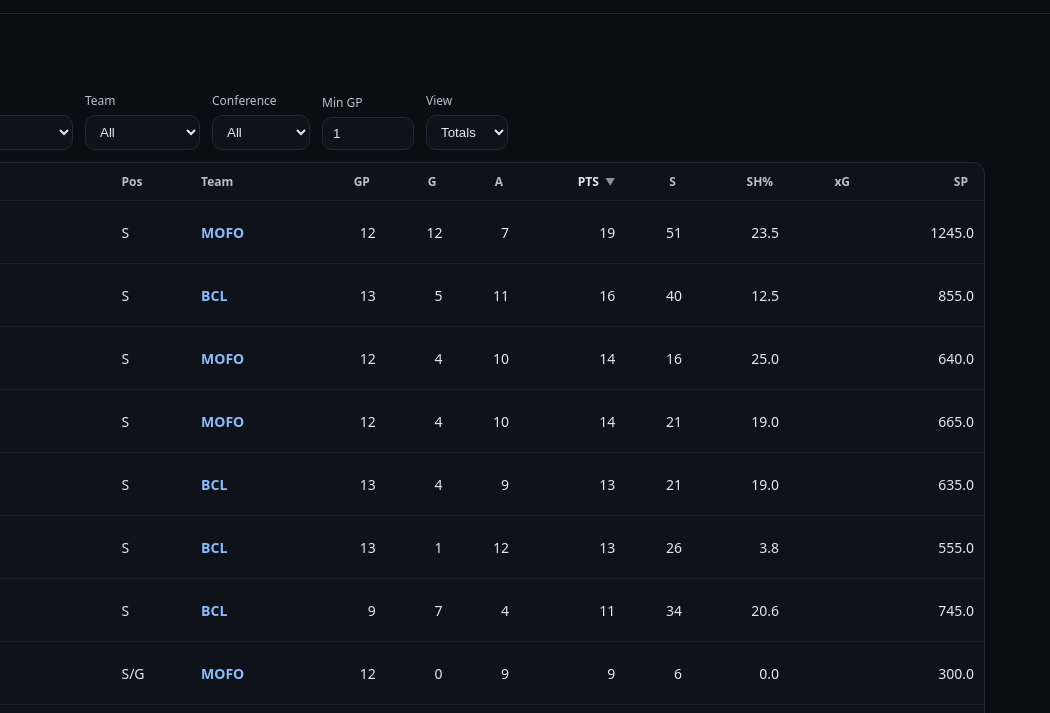
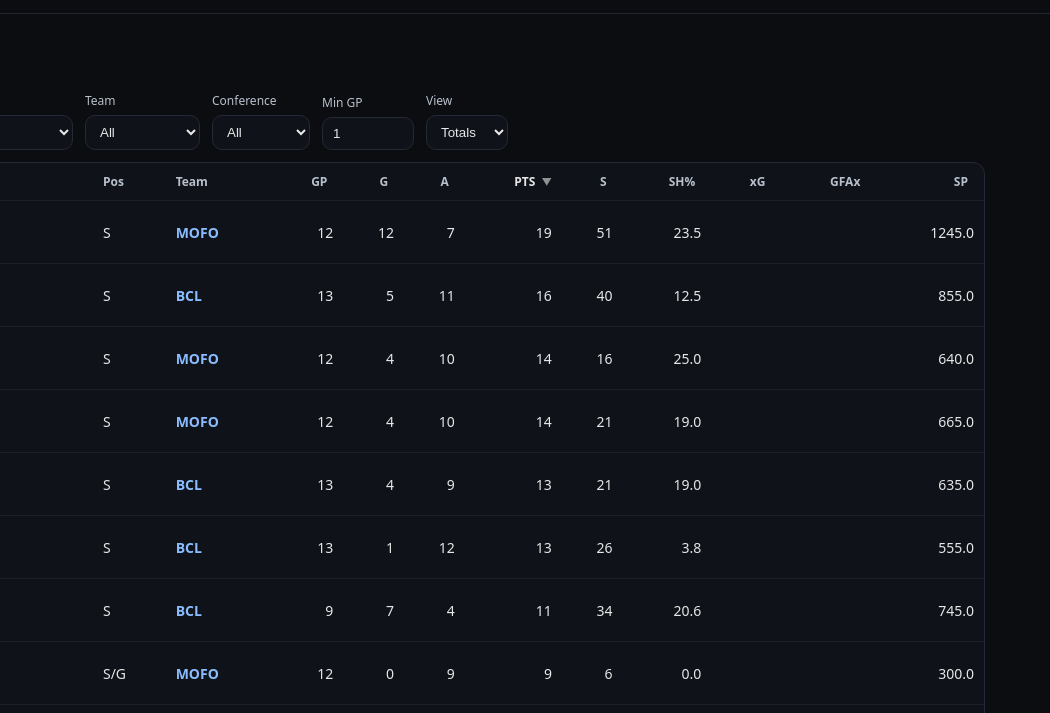
Before and after one commit to SundinWCPL/WCPL, a website: page pages/players.html in a window 1280 px wide. Shown: the part 79-792 px from the top of the page, 230-1280 px from the left. Drawn offline with Linux system fonts and the light colour scheme.

Commit message:
Addex GFAx

```diff
--- a/js/players.js
+++ b/js/players.js
@@ -275,6 +275,9 @@ const sp = toNumMaybe(p.sp);
 const xg = toNumMaybe(p.xG);
 const xgDisp = valueMaybePer15(xg, p, "SKATER", advOn, rateMode);
 
+const gfax = (xg != null) ? (g - xg) : null;
+const gfaxDisp = valueMaybePer15(gfax, p, "SKATER", advOn, rateMode);
+
 const ptsDisp  = valueMaybePer15(pts, p, "SKATER", advOn, rateMode);
 const shotsDisp= valueMaybePer15(shots, p, "SKATER", advOn, rateMode);
 const hitsDisp = valueMaybePer15(toIntMaybe(p.hits), p, "SKATER", advOn, rateMode);
@@ -345,6 +348,9 @@ possDisp,
 
 xg,
 xgDisp,
+
+gfax,
+gfaxDisp,
 
 sp,
 spDisp,
@@ -481,6 +487,7 @@ tr.appendChild(tdNumMaybe(r.possDisp, isPer15 ? 1 : 1, true));
   }
 
 tr.appendChild(tdNumMaybe(r.xgDisp, 2));                 // always 2 dp
+tr.appendChild(tdNumMaybe(r.gfaxDisp, 2));
 tr.appendChild(tdNumMaybe(r.spDisp, isPer15 ? 2 : 1));
 }
 
@@ -498,7 +505,7 @@ function isSortKeyAllowedForMode(key, mode) {
     return ["GPG", "SA", "GA", "SV", "SVP", "GAA", "W", "SO", "XGA", "GSAX", "SP"].includes(key);
   }
 
-  return ["GPS", "G", "A", "PTS", "S", "SH", "HIT", "TA", "TO", "POSS", "XG", "SP"].includes(key);
+  return ["GPS", "G", "A", "PTS", "S", "SH", "HIT", "TA", "TO", "POSS", "XG", "GFAX", "SP"].includes(key);
 }
 
 function compareByKey(a, b, key, dir, mode) {
@@ -561,6 +568,7 @@ switch (key) {
   case "TO":   return (r.toDisp   == null ? null : r.toDisp);
   case "POSS": return (r.possDisp == null ? null : r.possDisp);
   case "XG":   return (r.xgDisp == null ? null : r.xgDisp);
+  case "GFAX": return (r.gfaxDisp == null ? null : r.gfaxDisp);
   case "SP":   return (r.spDisp == null ? null : r.spDisp);
   default:     return null;
 }
@@ -683,6 +691,7 @@ cols.push(
 // SP columns always at the very end
 cols.push(
   { label: "xG", cls: "num", key: "XG" },
+  { label: "GFAx", cls: "num", key: "GFAX" },
   { label: "SP", cls: "num", key: "SP" },
 );
 
--- a/pages/players.html
+++ b/pages/players.html
@@ -125,6 +125,6 @@
     </div>
   </main>
 
-  <script type="module" src="../js/players.js?v=5"></script>
+  <script type="module" src="../js/players.js?v=6"></script>
 </body>
 </html>
```
